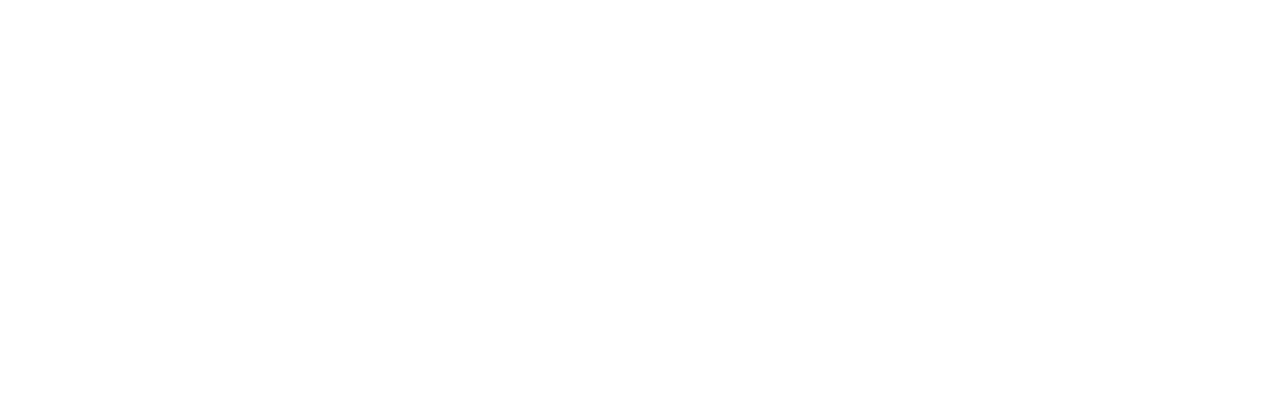
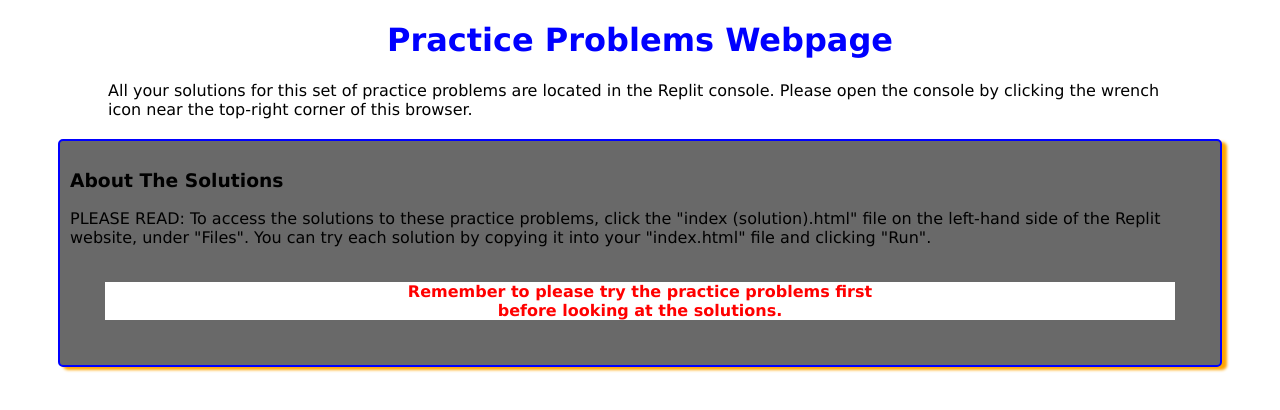
Before and after one commit to K1ngHandy/Setting-inline-styles-with-style, a plain HTML site: page index (solution).html in a window 1280 px wide. Drawn offline with Linux system fonts and the light colour scheme.

Commit message:
first version

```diff
--- a/index (solution).html
+++ b/index (solution).html
@@ -1,14 +1,47 @@
 <!DOCTYPE html>
 <html>
 
-<body>
+<body style="font-family: Verdana, Geneva, Tahoma, sans-serif;">
+  <h1 style="text-align: center; color: blue;">Practice Problems Webpage</h1>
+  <p style="margin-left: 100px; margin-right: 90px;">All your solutions for this set of practice problems are located in the Replit console.  Please open the console by clicking the wrench icon near the top-right corner of this browser.
+  </p>
   <script>
     /*
-    DIRECTIONS: Below are solutions to all the practice problems for this learning objective.  You can try each solution by copying it into your "index.html" file and clicking "Run".
+    PROBLEM 1: Add an inline style to the appropriate element to make all the content of the body to Verdana, or Geneva if Verdana is unavailabe, Tahoma if Verdana and Geneva aren't available, and finally sans-serif if the first three choices are not available.
+
+    */
+    //See line 4, the body tag
+
+    /*
+    PROBLEM 2: Add the appropriate inline style to the appropriate element that will center the heading one  text and make it blue.
+    */
+    //See line 5, the h1 tag
+
+     /*
+    PROBLEM 3: Add the appropriate inline style to the first paragraph element to have the left margin to 100px and the right margin to 90px.
+    */
+    //See line 6, the p tag
+    /*
+    PROBLEM 4: Modify the section element's inline style to include a  50px margin all around and a background color or dimgray. Modify the last heading element to have inline style color red, background color of white, margin of 35px and text align is center.
+    */
+    //See line 34, the section tag and line 39, the h4 tag
+
+    /*
+    PROBLEM 5 (DEBUGGING): How could you test the effect of you font choices you made in the body element? What could you do to see the page in Geneva or Tahoma or sans-serif?
+
+    To test the fonts, remove the last letter in Verdana to make it Verdan, a non existent font. Geneva should then be used as the font. Once this is proven, remove the last letter in Geneva to make Gevev, another non existing font that will have browser use Tahoma. Repeat for Tahoma to see san-serif as the display. Fix the font names one at a time starting with Tahoma and working backwards to ensure that it's working as intended
     */
 
   </script>
+  <section style="margin: 50px; background-color: dimgray; border: 2px solid blue; border-radius: 5px; padding: 10px; box-shadow: 5px 3px 3px orange; margin-top: 20px;">
+    <h3>About The Solutions</h3>
+    <p>
+    PLEASE READ: To access the solutions to these practice problems, click the "index (solution).html" file on the left-hand side of the Replit website, under "Files".  You can try each solution by copying it into your "index.html" file and clicking "Run".
+    </p>
+    <h4 style="color: red; background-color: white;margin:35px;text-align:center">Remember to please try the
+    practice problems first </br> before looking at the solutions.</h4>
 
+  </section>
 </body>
 
 </html>
```
Also changed, not shown: index.html (+14 -15 lines).
